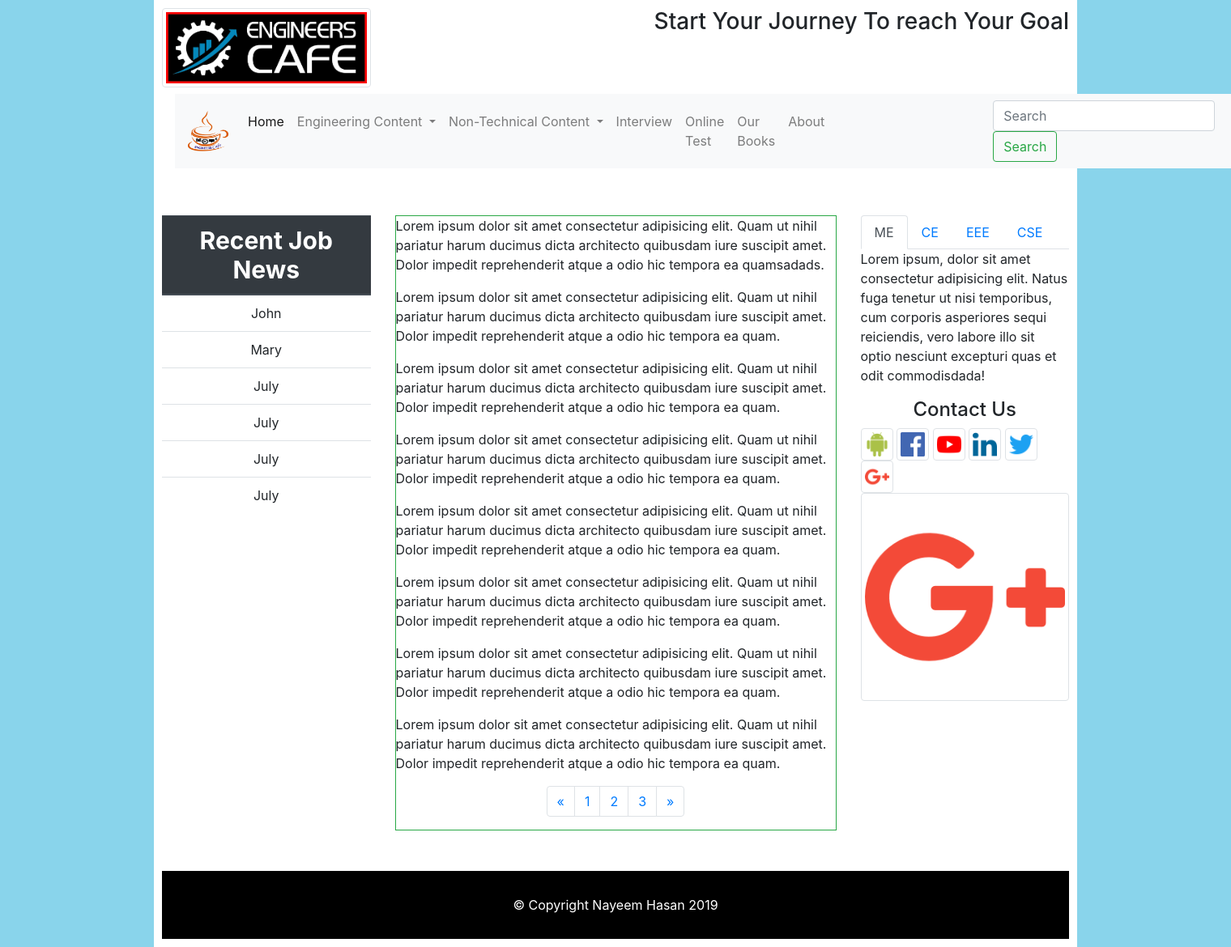
After one commit to NayeemH/EngineersCafe, a PHP site: page /sub_content.html in a window 1520 px wide. The commit adds this page. Shown: the whole page at 81% size. Run offline with PHP 8.4, Linux system fonts and the light colour scheme; some libraries are stand-ins or nearby versions.

Commit message:
add Sub_Content

```diff
--- a/css/style.css
+++ b/css/style.css
@@ -25,3 +25,7 @@ body{
   .copyrightSection p {
     margin: 0;
   }
+
+  .main_Content{
+    padding: 50px 0px;
+  }
--- /dev/null
+++ b/sub_content.html
@@ -0,0 +1,289 @@
+<html lang="en">
+
+<head>
+    <meta charset="UTF-8">
+    <meta name="viewport" content="width=device-width, initial-scale=1.0">
+    <meta http-equiv="X-UA-Compatible" content="ie=edge">
+    <title>EngineersCafe</title>
+    <link rel="shortcut icon" href="img/E-3.png">
+    <link rel="stylesheet" href="https://stackpath.bootstrapcdn.com/bootstrap/4.3.1/css/bootstrap.min.css"
+        integrity="sha384-ggOyR0iXCbMQv3Xipma34MD+dH/1fQ784/j6cY/iJTQUOhcWr7x9JvoRxT2MZw1T" crossorigin="anonymous">
+    <link rel="stylesheet" href="css/style.css">
+</head>
+
+<body>
+
+    <div class="content">
+
+        <!-- header area -->
+        <div class="header">
+            <div class="row">
+                <div class="col-md-3">
+                    <div class="logoarea">
+                        <a href=""><img src="img/E-2.png" alt="EngineersCafe" class="img-thumbnail"></a>
+                    </div>
+                </div>
+
+                <div class="col-md-9">
+                    <div class="headerLeft">
+                        <h3 class="float-right">Start Your Journey To reach Your Goal</h3>
+                    </div>
+                </div>
+            </div>
+
+        </div>
+
+        <!-- navigation area -->
+
+        <div class="navbar">
+            <nav class="navbar navbar-expand-lg navbar-light bg-light">
+                <a class="navbar-brand" href="#"><img src="img/E-3.png" class="rounded mx-auto d-block"
+                        alt="EngineersCafe" width="50" height="50"></a>
+                <button class="navbar-toggler" type="button" data-toggle="collapse"
+                    data-target="#navbarSupportedContent" aria-controls="navbarSupportedContent" aria-expanded="false"
+                    aria-label="Toggle navigation">
+                    <span class="navbar-toggler-icon"></span>
+                </button>
+
+                <div class="collapse navbar-collapse" id="navbarSupportedContent">
+                    <ul class="navbar-nav mr-auto">
+                        <li class="nav-item active">
+                            <a class="nav-link" href="#">Home <span class="sr-only">(current)</span></a>
+                        </li>
+
+                        <li class="nav-item dropdown">
+                            <a class="nav-link dropdown-toggle" href="#" id="navbarDropdown" role="button"
+                                data-toggle="dropdown" aria-haspopup="true" aria-expanded="false">
+                                Engineering Content
+                            </a>
+                            <div class="dropdown-menu" aria-labelledby="navbarDropdown">
+                                <a class="dropdown-item" href="#">Action</a>
+                                <a class="dropdown-item" href="#">Another action</a>
+                                <div class="dropdown-divider"></div>
+                                <a class="dropdown-item" href="#">Something else here</a>
+                            </div>
+                        </li>
+
+                        <li class="nav-item dropdown">
+                            <a class="nav-link dropdown-toggle" href="#" id="navbarDropdown" role="button"
+                                data-toggle="dropdown" aria-haspopup="true" aria-expanded="false">
+                                Non-Technical Content
+                            </a>
+                            <div class="dropdown-menu" aria-labelledby="navbarDropdown">
+                                <a class="dropdown-item" href="#">Action</a>
+                                <a class="dropdown-item" href="#">Another action</a>
+                                <div class="dropdown-divider"></div>
+                                <a class="dropdown-item" href="#">Something else here</a>
+                            </div>
+                        </li>
+                        <li class="nav-item">
+                            <a class="nav-link" href="#">Interview</a>
+                        </li>
+                        <li class="nav-item">
+                            <a class="nav-link" href="#">Online Test</a>
+                        </li>
+                        <li class="nav-item">
+                            <a class="nav-link" href="#">Our Books</a>
+                        </li>
+                        <li class="nav-item">
+                            <a class="nav-link" href="#">About</a>
+                        </li>
+
+
+                    </ul>
+                    <!-- problem to fixed in padding -->
+                    <form class="form-inline my-2 my-lg-0" style="padding-left:200px ">
+                        <input class="form-control mr-sm-2" type="search" placeholder="Search" aria-label="Search">
+                        <button class="btn btn-outline-success my-2 my-sm-0" type="submit">Search</button>
+                    </form>
+                </div>
+            </nav>
+        </div>
+
+
+        <!-- main content area -->
+
+        <div class="main_Content">
+            <div class="row">
+                <div class="col-md-3">
+                    <div class="jobNews">
+                        <table class="table">
+                            <thead class="thead-dark">
+                                <tr>
+                                    <th style="text-align: center; font-size : 30px">Recent Job News</th>
+                                </tr>
+                            </thead>
+                            <tbody>
+                                <tr>
+                                    <td style="text-align: center">John</td>
+                                </tr>
+                                <tr>
+                                    <td style="text-align: center">Mary</td>
+                                </tr>
+                                <tr>
+                                    <td style="text-align: center">July</td>
+                                </tr>
+                                <tr>
+                                    <td style="text-align: center">July</td>
+                                </tr>
+                                <tr>
+                                    <td style="text-align: center">July</td>
+                                </tr>
+                                <tr>
+                                    <td style="text-align: center">July</td>
+                                </tr>
+                            </tbody>
+                        </table>
+                    </div>
+                </div>
+
+                <div class="col-md-6">
+                    <div class="question border border-success">
+                        <p>Lorem ipsum dolor sit amet consectetur adipisicing elit. Quam ut nihil pariatur harum ducimus
+                            dicta architecto quibusdam iure suscipit amet. Dolor impedit reprehenderit atque a odio hic
+                            tempora ea quamsadads.</p>
+                        <p>Lorem ipsum dolor sit amet consectetur adipisicing elit. Quam ut nihil pariatur harum ducimus
+                            dicta architecto quibusdam iure suscipit amet. Dolor impedit reprehenderit atque a odio hic
+                            tempora ea quam.</p>
+                        <p>Lorem ipsum dolor sit amet consectetur adipisicing elit. Quam ut nihil pariatur harum ducimus
+                            dicta architecto quibusdam iure suscipit amet. Dolor impedit reprehenderit atque a odio hic
+                            tempora ea quam.</p>
+                        <p>Lorem ipsum dolor sit amet consectetur adipisicing elit. Quam ut nihil pariatur harum ducimus
+                            dicta architecto quibusdam iure suscipit amet. Dolor impedit reprehenderit atque a odio hic
+                            tempora ea quam.</p>
+                        <p>Lorem ipsum dolor sit amet consectetur adipisicing elit. Quam ut nihil pariatur harum ducimus
+                            dicta architecto quibusdam iure suscipit amet. Dolor impedit reprehenderit atque a odio hic
+                            tempora ea quam.</p>
+                        <p>Lorem ipsum dolor sit amet consectetur adipisicing elit. Quam ut nihil pariatur harum ducimus
+                            dicta architecto quibusdam iure suscipit amet. Dolor impedit reprehenderit atque a odio hic
+                            tempora ea quam.</p>
+                        <p>Lorem ipsum dolor sit amet consectetur adipisicing elit. Quam ut nihil pariatur harum ducimus
+                            dicta architecto quibusdam iure suscipit amet. Dolor impedit reprehenderit atque a odio hic
+                            tempora ea quam.</p>
+                        <p>Lorem ipsum dolor sit amet consectetur adipisicing elit. Quam ut nihil pariatur harum ducimus
+                            dicta architecto quibusdam iure suscipit amet. Dolor impedit reprehenderit atque a odio hic
+                            tempora ea quam.</p>
+                        <nav aria-label="Page navigation example">
+                            <ul class="pagination justify-content-center">
+                                <li class="page-item">
+                                    <a class="page-link" href="#" aria-label="Previous">
+                                        <span aria-hidden="true">&laquo;</span>
+                                    </a>
+                                </li>
+                                <li class="page-item"><a class="page-link" href="#">1</a></li>
+                                <li class="page-item"><a class="page-link" href="#">2</a></li>
+                                <li class="page-item"><a class="page-link" href="#">3</a></li>
+                                <li class="page-item">
+                                    <a class="page-link" href="#" aria-label="Next">
+                                        <span aria-hidden="true">&raquo;</span>
+                                    </a>
+                                </li>
+                            </ul>
+                        </nav>
+                    </div>
+                </div>
+
+                <div class="col-md-3">
+                    <div class="sectors">
+                        <ul class="nav nav-tabs" id="myTab" role="tablist">
+                            <li class="nav-item">
+                                <a class="nav-link active" id="home-tab" data-toggle="tab" href="#home" role="tab"
+                                    aria-controls="home" aria-selected="true">ME</a>
+                            </li>
+                            <li class="nav-item">
+                                <a class="nav-link" id="profile-tab" data-toggle="tab" href="#profile" role="tab"
+                                    aria-controls="profile" aria-selected="false">CE</a>
+                            </li>
+                            <li class="nav-item">
+                                <a class="nav-link" id="contact-tab" data-toggle="tab" href="#contact" role="tab"
+                                    aria-controls="contact" aria-selected="false">EEE</a>
+                            </li>
+                            <li class="nav-item">
+                                <a class="nav-link" id="contact1-tab" data-toggle="tab" href="#contact1" role="tab"
+                                    aria-controls="contact1" aria-selected="false">CSE</a>
+                            </li>
+                        </ul>
+                        <div class="tab-content" id="myTabContent">
+                            <div class="tab-pane fade show active" id="home" role="tabpanel" aria-labelledby="home-tab">
+                                <p>Lorem ipsum, dolor sit amet consectetur adipisicing elit. Natus fuga tenetur ut nisi
+                                    temporibus, cum corporis asperiores sequi reiciendis, vero labore illo sit optio
+                                    nesciunt excepturi quas et odit commodisdada!</p>
+                            </div>
+                            <div class="tab-pane fade" id="profile" role="tabpanel" aria-labelledby="profile-tab">
+                                <p>Lorem ipsum, dolor sit amet consectetur adipisicing elit. Natus fuga tenetur ut nisi
+                                    temporibus, cum corporis asperiores sequi reiciendis, vero labore illo sit optio
+                                    nesciunt excepturi quas et odit commodi!</p>
+                            </div>
+                            <div class="tab-pane fade" id="contact" role="tabpanel" aria-labelledby="contact-tab">
+                                <p>Lorem ipsum, dolor sit amet consectetur adipisicing elit. Natus fuga tenetur ut nisi
+                                    temporibus, cum corporis asperiores sequi reiciendis, vero labore illo sit optio
+                                    nesciunt excepturi quas et odit commodi!</p>
+                            </div>
+                            <div class="tab-pane fade" id="contact1" role="tabpanel" aria-labelledby="contact1-tab">
+                                <p>Lorem ipsum, dolor sit amet consectetur adipisicing elit. Natus fuga tenetur ut nisi
+                                    temporibus, cum corporis asperiores sequi reiciendis, vero labore illo sit optio
+                                    nesciunt excepturi quas et odit commodi!</p>
+                            </div>
+                        </div>
+                    </div>
+
+                    <div class="contact_US">
+                        <div class="icon_holder">
+                            <h4 class="text-center">Contact Us</h4>
+                            <div class="icons">
+                                    <img src="img/icon/android.png" alt="" class="img-thumbnail" height="40" width="40">
+                                    <img src="img/icon/fb.png" alt="" class="img-thumbnail" height="40" width="40">
+                                    <img src="img/icon/youtube.png" alt="" class="img-thumbnail" height="40" width="40">
+                                    <img src="img/icon/linkedin.png" alt="" class="img-thumbnail" height="40" width="40">
+                                    <img src="img/icon/twitter.png" alt="" class="img-thumbnail" height="40" width="40">
+                                    <img src="img/icon/google-plus.png" alt="" class="img-thumbnail" height="40" width="40">
+
+                            </div>
+                        </div>
+
+                    </div>
+
+                    <div class="google_Ads">
+                            <img src="img/icon/google-plus.png" alt="" class="img-thumbnail" height="100" width="500">
+
+                    </div>
+                </div>
+            </div>
+
+
+        </div>
+
+
+        <!-- footer area -->
+        <div class="copyrightSection">
+
+            <div class="col-md-12 text-center">
+                <p>&copy; Copyright Nayeem Hasan 2019</p>
+            </div>
+
+        </div>
+
+
+
+
+    </div>
+
+
+
+
+    <script src="https://ajax.googleapis.com/ajax/libs/jquery/3.4.1/jquery.min.js"></script>
+    <script src="https://code.jquery.com/jquery-3.3.1.slim.min.js"
+        integrity="sha384-q8i/X+965DzO0rT7abK41JStQIAqVgRVzpbzo5smXKp4YfRvH+8abtTE1Pi6jizo"
+        crossorigin="anonymous"></script>
+    <script src="https://cdnjs.cloudflare.com/ajax/libs/popper.js/1.14.7/umd/popper.min.js"
+        integrity="sha384-UO2eT0CpHqdSJQ6hJty5KVphtPhzWj9WO1clHTMGa3JDZwrnQq4sF86dIHNDz0W1"
+        crossorigin="anonymous"></script>
+    <script src="https://stackpath.bootstrapcdn.com/bootstrap/4.3.1/js/bootstrap.min.js"
+        integrity="sha384-JjSmVgyd0p3pXB1rRibZUAYoIIy6OrQ6VrjIEaFf/nJGzIxFDsf4x0xIM+B07jRM"
+        crossorigin="anonymous"></script>
+    <script src="https://kit.fontawesome.com/b0e0a43476.js"></script>
+
+
+</body>
+
+</html>
```
